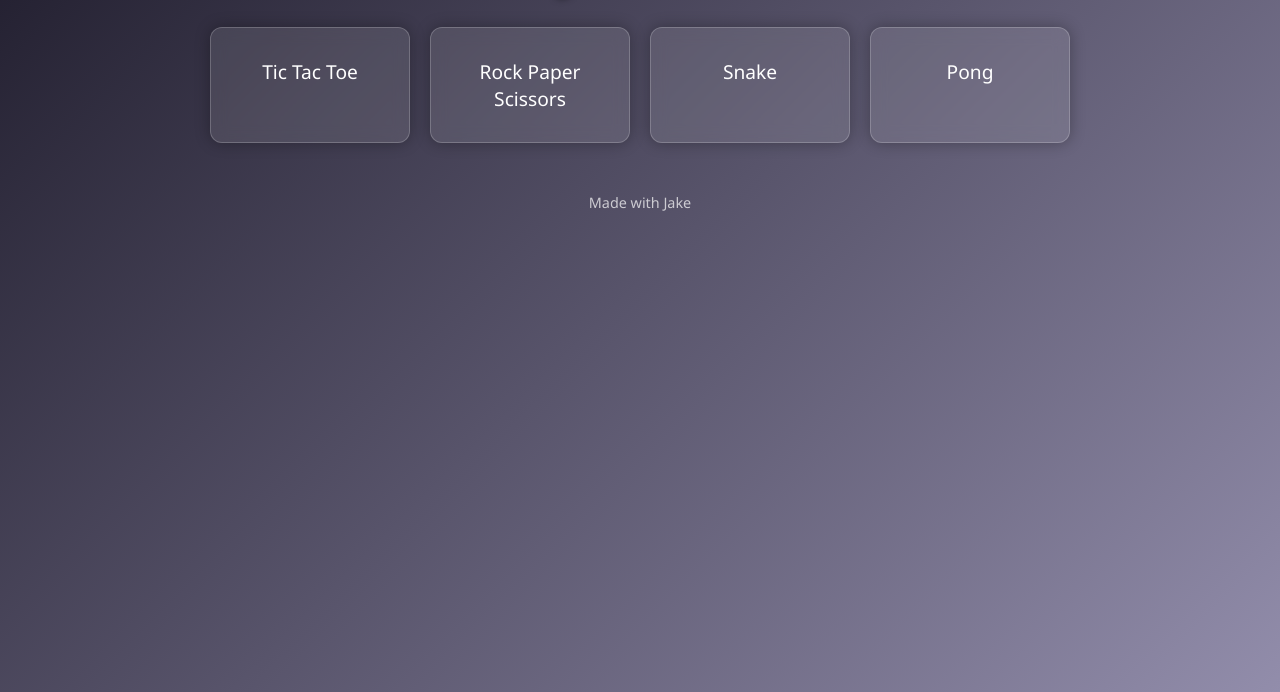
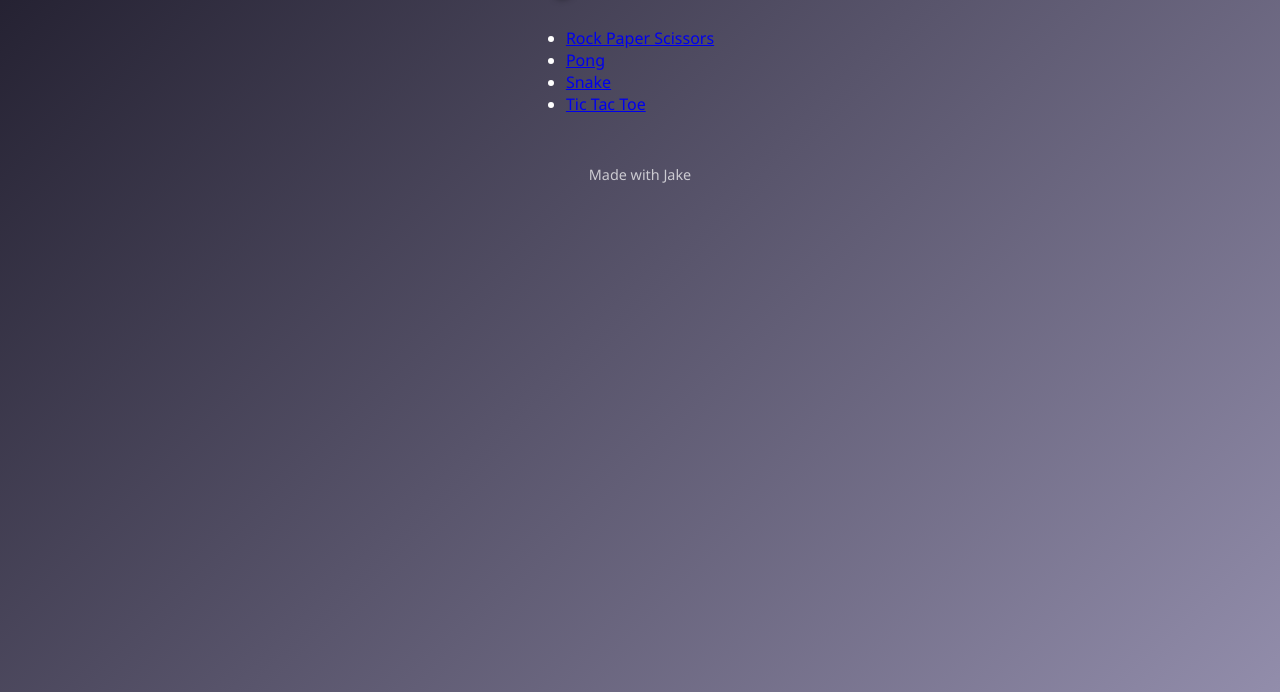
Before and after one commit to jchristensen353/jchristensen353.github.io, a plain HTML site: page Website/index.html in a window 1280 px wide. Shown: the part 108-800 px from the top of the page. Drawn offline with Linux system fonts and the light colour scheme.

Commit message:
Update index.html

```diff
--- a/Website/index.html
+++ b/Website/index.html
@@ -66,10 +66,12 @@
 <body>
   <h1>🎮 My Game Hub</h1>
   <div class="games">
-    <a href="games/tic-tac-toe/index.html" class="game-link">Tic Tac Toe</a>
-    <a href="games/rock-paper-scissors/index.html" class="game-link">Rock Paper Scissors</a>
-    <a href="games/snake/index.html" class="game-link">Snake</a>
-    <a href="games/pong/index.html" class="game-link">Pong</a>
+  <ul>
+  <li><a href="games/rock-paper-scissors/index.html">Rock Paper Scissors</a></li>
+  <li><a href="games/pong/index.html">Pong</a></li>
+  <li><a href="games/snake/index.html">Snake</a></li>
+  <li><a href="games/tic-tac-toe/index.html">Tic Tac Toe</a></li>
+</ul>
   </div>
   <footer>
     <p>Made with Jake</p>
```
